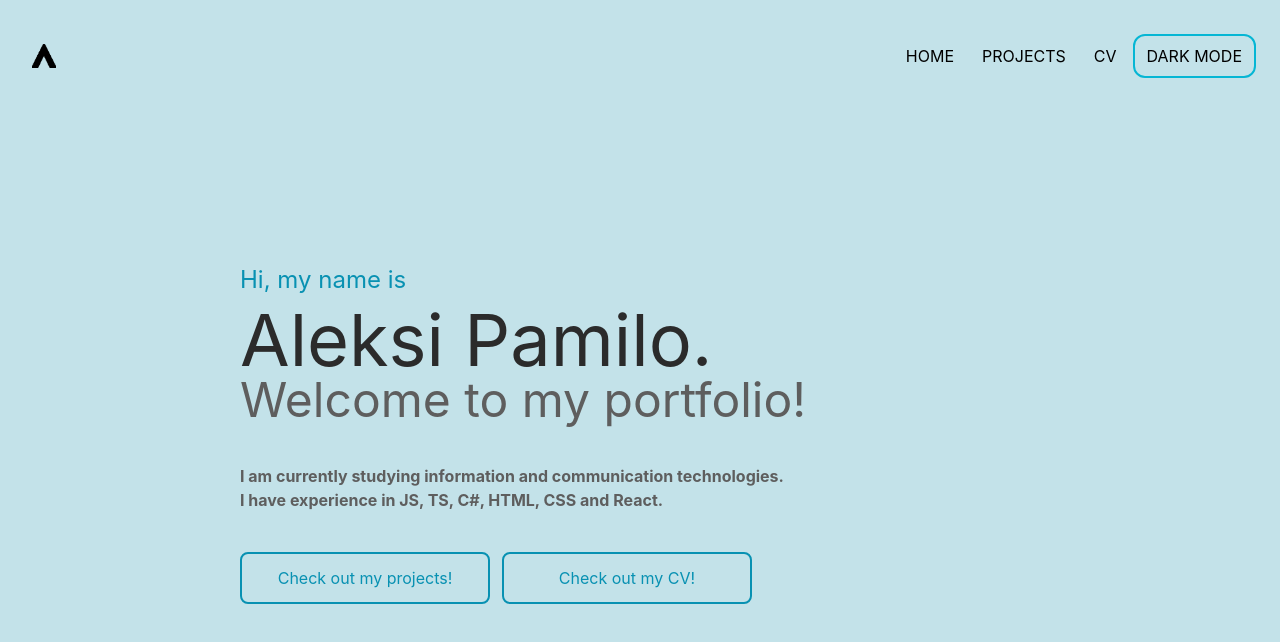
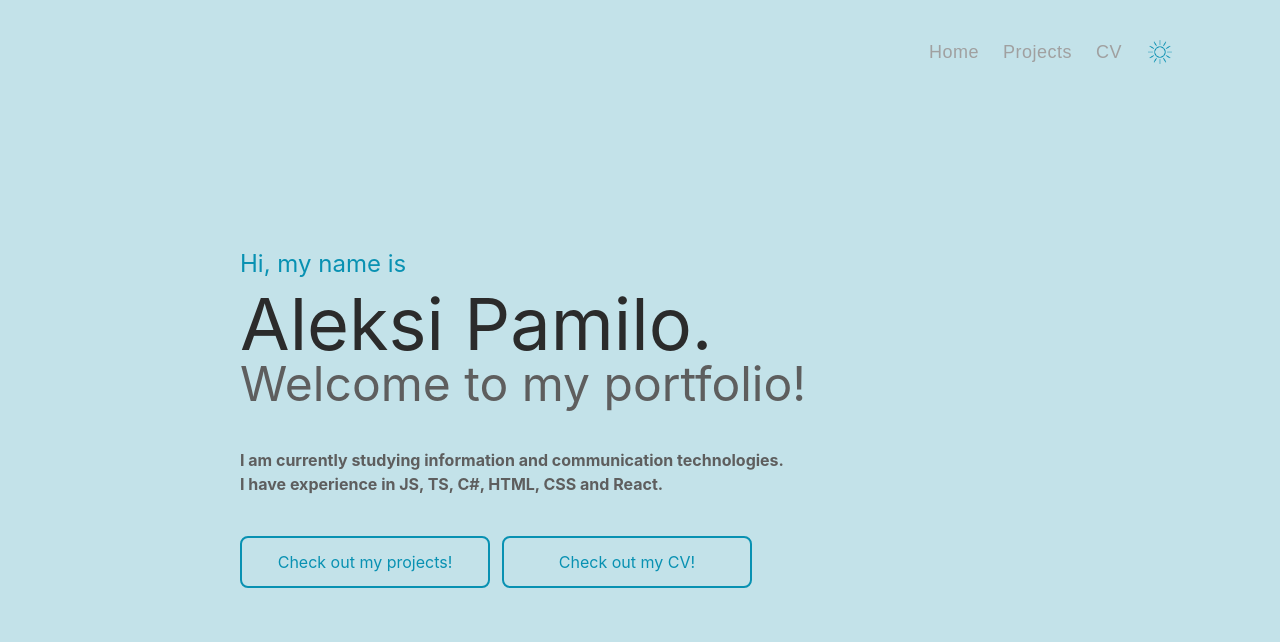
Before and after one commit to AleksiPamilo/Portfolio, a React (Create React App) app: page / in a window 1280 px wide. Shown: the top 642 px of the page. Built offline with nearby package versions, Linux system fonts and the light colour scheme.

Commit message:
Update Navigation

```diff
--- a/src/App.tsx
+++ b/src/App.tsx
@@ -17,7 +17,7 @@ const Navigation = lazy(() => import("./components/Navigation/Main"));
 const App: React.FC = () => {
   return (
     <Router>
-      <Suspense fallback={<p className="text-center font-bold text-2xl mt-64">Loading...</p>}>
+      <Suspense fallback={<div />}>
         <Navigation />
         <Switch>
           <Route exact path="/" component={LandingPage} />
--- a/src/components/Darkmode/Main.tsx
+++ b/src/components/Darkmode/Main.tsx
@@ -1,5 +1,8 @@
 import React from 'react'
 import { useDarkmodeContext } from '../context/darkmodeContextProvider';
+
+import darkmode from "../../media/darkmode.png";
+import lightmode from "../../media/lightmode.png";
 
 const Darkmode: React.FC = () => {
     const { useDarkmode, setUseDarkmode } = useDarkmodeContext();
@@ -7,16 +10,16 @@ const Darkmode: React.FC = () => {
     return (
         <div className="text-center">
             <button
-                className="py-2 px-3 rounded-xl border-2 border-cyan-500 transition duration-300 hover:bg-cyan-500"
+                className="py-2 px-3"
                 onClick={() => {
                     setUseDarkmode(!useDarkmode);
                     localStorage.setItem("useDarkmode", `${!useDarkmode}`)
                 }}
             >
-                {useDarkmode ? "LIGHT MODE" : "DARK MODE"}
+                <img className="w-6 h-6" alt="" src={useDarkmode ? darkmode : lightmode} />
             </button>
         </div>
     )
 }
 
-export default Darkmode
+export default Darkmode;
--- a/src/components/Navigation/Main.css
+++ b/src/components/Navigation/Main.css
@@ -1,2 +1,23 @@
-.txt-color { color: var(--nav-txt-color); }
-.nav-btn:hover { background-color: var(--nav-btn-hover); }
+.nav-link {
+    position: relative;
+    text-decoration: none;
+    font-family: "Poppins", sans-serif;
+    color: #a0a0a0;
+    font-size: 18px;
+    letter-spacing: 0.5px;
+    padding: 0 10px;
+}
+
+.nav-link:after {
+    content: "";
+    position: absolute;
+    background-color: rgb(8 145 178);
+    height: 3px;
+    width: 0;
+    left: 0;
+    bottom: -10px;
+    transition: 0.3s;
+}
+
+.nav-link:hover { color: #ffffff; }
+.nav-link:hover:after { width: 100%; }
--- a/src/components/Navigation/Main.tsx
+++ b/src/components/Navigation/Main.tsx
@@ -1,66 +1,46 @@
-import React, { useState } from 'react'
+import React, { useState } from "react";
+import { Link } from "react-router-dom";
+import { FaBars, FaTimes } from "react-icons/fa";
+
+import "./Main.css";
 import Darkmode from "../Darkmode/Main";
-import logo from "../../media/logo.webp";
-import logo2 from "../../media/logo2.webp";
-import "./Main.css";
 
-import { Link } from "react-router-dom"
-import { FaBars, FaTimes } from "react-icons/fa";
-import { useDarkmodeContext } from "../context/darkmodeContextProvider";
-
-const Navigation: React.FC = () => {
-
+const Main: React.FC = () => {
     const [toggle, setToggle] = useState(false);
-  const { useDarkmode } = useDarkmodeContext();
 
     const toggleHidden = () => {
-    const menu = (document.querySelector(".mobile-menu") as HTMLDivElement);
-    menu.classList.toggle("hidden");
+        const nav = (document.querySelector(".mobile-nav") as HTMLDivElement);
+        nav.classList.toggle("hidden");
 
         setToggle(!toggle);
     };
 
     return (
-    <div>
+        <div className="bg-transparent select-none">
+            { /* Navigation */}
+            <nav className="mt-8 mr-24 justify-end items-center hidden md:flex space-x-1">
+                <Link to="/" className="nav-link">Home</Link>
+                <Link to="/projects" className="nav-link">Projects</Link>
+                <Link to="/cv" className="nav-link">CV</Link>
+                <Darkmode />
+            </nav>
 
-      <nav className="bg-transparent select-none">
-        <div className="max-w-[100rem] mt-6 mx-auto px-6">
-          <div className="flex justify-between">
-
-            { /* Logo */}
-            <div className="flex space-x-1">
-              <Link to="/" className="flex items-center py-5 px-2 txt-color">
-                <img src={useDarkmode ? logo : logo2} alt="" className="w-6 h-6" />
-              </Link>
-            </div>
-
-            { /* Nav */}
-            <div className="hidden md:flex items-center space-x-1">
-              <Link to="/" className="txt-color py-2 px-3 uppercase hover:text-cyan-500">Home</Link>
-              <Link to="/projects" className="txt-color py-2 px-3 uppercase hover:text-cyan-500">Projects</Link>
-              <Link to="/cv" className="txt-color py-2 px-3 uppercase hover:text-cyan-500">CV</Link>
-              <Darkmode />
-            </div>
-
-            { /* Mobile Button */}
-            <div className="md:hidden flex items-center">
+            {/* Navigation Button */}
+            <div className="m-4 text-right md:hidden block">
                 <button onClick={() => toggleHidden()}>
                     {toggle ? <FaTimes className="w-6 h-6" /> : <FaBars className="w-6 h-6" />}
                 </button>
             </div>
-          </div>
-        </div>
 
-        { /* Mobile Nav */}
-        <div className="mobile-menu hidden md:hidden">
-          <Link to="/" className="block text-center py-2 px-4 text-sm uppercase hover:bg-cyan-500" onClick={() => toggleHidden()}>Home</Link>
-          <Link to="/projects" className="block text-center py-2 px-4 text-sm uppercase hover:bg-cyan-500" onClick={() => toggleHidden()}>Projects</Link>
-          <Link to="/cv" className="block text-center py-2 px-4 mb-[3px] text-sm uppercase hover:bg-cyan-500" onClick={() => toggleHidden()}>CV</Link>
+            { /* Mobile Navigation */}
+            <nav className="mobile-nav hidden md:hidden">
+                <Link to="/" className="nav-link block text-center m-4" onClick={() => toggleHidden()}>Home</Link>
+                <Link to="/projects" className="nav-link block text-center m-4" onClick={() => toggleHidden()}>Projects</Link>
+                <Link to="/cv" className="nav-link block text-center m-4" onClick={() => toggleHidden()}>CV</Link>
                 <Darkmode />
-        </div>
             </nav>
         </div>
     )
 }
 
-export default Navigation
+export default Main;
--- a/src/components/sites/CV/Main.tsx
+++ b/src/components/sites/CV/Main.tsx
@@ -37,7 +37,7 @@ const Main: React.FC = () => {
 
     return (
         <div className="relative text-left flex items-center justify-center h-full align-middle mt-12">
-            <div className="ag-theme-material w-[912px] pt-[8px] px-[32px] pb-[32px]  overflow-x-hidden">
+            <div className="w-[912px] pt-[8px] px-[32px] pb-[32px]">
                 <h1 className="text-center text-4xl font-bold">CV</h1>
                 <div className="mt-4 text-center">
                     <p className="text-xl">{profileText}</p>
```
Also changed, not shown: src/media/darkmode.png (added), src/media/lightmode.png (added). Lines whose indentation alone changed are shown as unchanged.
